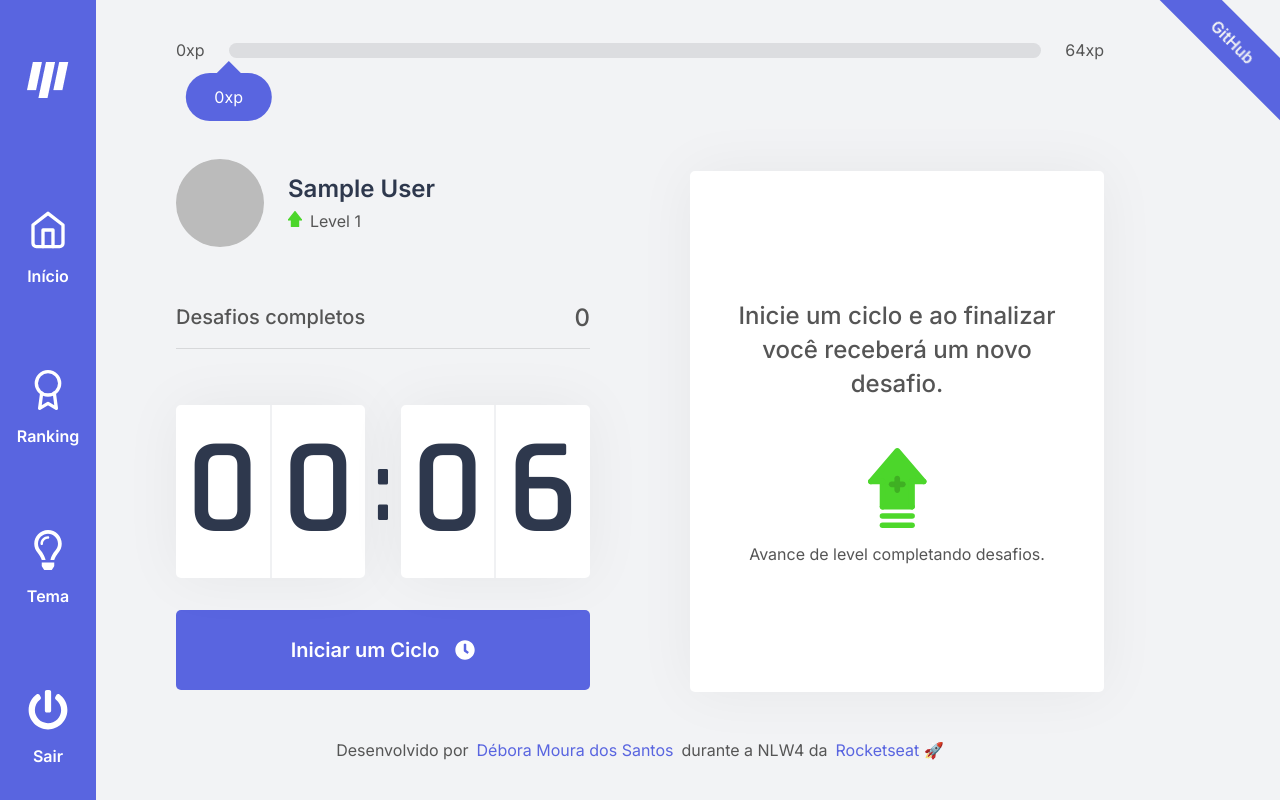
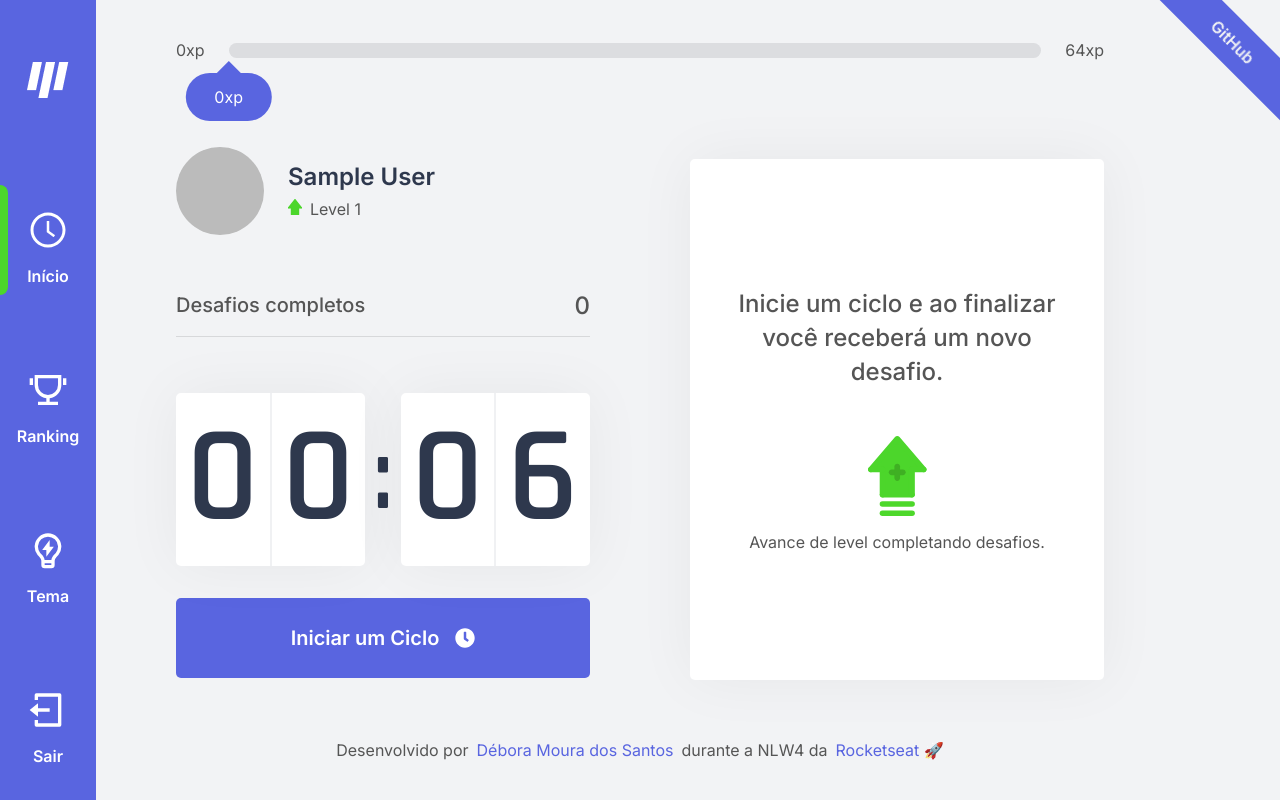
Before and after one commit to DeboraMSantos/moveit-next, a Next.js app: page / in a window 1280 px wide. Built offline with nearby package versions, Linux system fonts and the light colour scheme; no server answers; the database is empty; sample sign-in values are in the browser's storage.

Commit message:
finalizado

```diff
--- a/src/components/Sidebar.tsx
+++ b/src/components/Sidebar.tsx
@@ -3,13 +3,16 @@ import Link from 'next/link';
 import { useRouter } from 'next/router';
 import { signOut } from "next-auth/client";
 import { useContext } from 'react';
-import { FaGithub, FaPowerOff, FaRegLightbulb } from 'react-icons/fa';
-import { FiAward, FiHome } from 'react-icons/fi';
+import { FaGithub } from 'react-icons/fa';
+import { AiOutlineClockCircle } from 'react-icons/ai';
+import { RiLightbulbFlashLine, RiLightbulbLine, RiLogoutBoxLine, RiTrophyLine } from 'react-icons/ri';
+
 import { ThemeContext } from '../contexts/ThemeContext';
 import styles from '../styles/components/Sidebar.module.css';
 
 export function Sidebar() {
-  const { toggleTheme } = useContext(ThemeContext);
+  const router = useRouter();
+  const { theme, toggleTheme } = useContext(ThemeContext);
 
   function handleToggleTheme() {
     toggleTheme();
@@ -22,23 +25,33 @@ export function Sidebar() {
       <div className={styles.icon} title="Início" >
         <Link href="/">
           <div>
-            <FiHome />
+            {router.pathname === '/' &&
+              <div className={styles.flagSidebar}></div>}
+            <AiOutlineClockCircle />
             <p>Início</p>
           </div>
+
         </Link>
       </div>
       <div className={styles.icon} title="Ranking" >
         <Link href="/leaderboard">
           <div>
-            <FiAward />
+            {router.pathname === '/leaderboard' &&
+              <div className={styles.flagSidebar}></div>}
+            <RiTrophyLine />
             <p>Ranking</p>
+
+
           </div>
         </Link>
 
       </div>
-      <div className={styles.icon} title="Alterar Tema" >
+
+      <div className={styles.icon} title={theme === "light" ? "Alterar para tema escuro" : "Alterar para tema claro"}>
         <div onClick={handleToggleTheme} >
-          <FaRegLightbulb />
+          {theme === "light" ? (
+            <RiLightbulbFlashLine />
+          ) : (<RiLightbulbLine />)}
           <p>Tema</p>
         </div>
       </div>
@@ -55,10 +68,10 @@ export function Sidebar() {
       </div>
       <div className={styles.icon} title="Fazer Logoff" >
         <div>
-          <FaPowerOff onClick={() => signOut()} />
+          <RiLogoutBoxLine onClick={() => signOut()} />
           <p>Sair</p>
         </div>
       </div>
-    </aside>
+    </aside >
   )
 }
--- a/src/contexts/ProfileContext.tsx
+++ b/src/contexts/ProfileContext.tsx
@@ -1,5 +1,4 @@
-import { createContext, useEffect, useState } from "react";
-import Cookies from "js-cookie";
+import { createContext } from "react";
 
 interface ProfileContextData {
   avatarUrl: string;
@@ -14,12 +13,6 @@ export function ProfileProvider({ children, ...userData }) {
   const avatarUrl = userData.avatarUrl;
   const email = userData.email;
 
-  useEffect(() => {
-    Cookies.set("cookieAvatarUrl", avatarUrl);
-    Cookies.set("cookieName", name);
-    Cookies.set("cookieEmail", email);
-  }, []);
-
   return (
     <ProfileContext.Provider value={{ name, avatarUrl, email }}>
       {children}
--- a/src/pages/index.tsx
+++ b/src/pages/index.tsx
@@ -84,16 +84,27 @@ export default function Home(props: HomeProps) {
   );
 }
 
-//export const getServerSideProps: GetServerSideProps = async (ctx) => {
+export const getServerSideProps: GetServerSideProps = async (ctx) => {
 
-  // console.log("ctex", ctx);
-  // const email = 'debyiinha@gmail.com';
-  // const { data } = await api.get(`/api/user/${email}`);
+  const email = 'debyiinha@gmail.com';
 
+  await api.get(`/api/user/${email}`)
+    .then((response) => {
+      console.log("response?.data?.user", Date.now());
+      return {
+        props: {
+          user: response?.data?.user ? response.data.user : null
+        },
+      };
+    })
+    .catch((e) => {
+      console.log('Erro ao buscar dados do user', e)
+    })
 
-  // return {
-  //   props: {
-  //     user: data.users ? data.users : null
-  //   },
-  // };
-//}
+  return {
+    props: {
+      user: null
+    }
+  }
+
+}
--- a/src/pages/leaderboard.tsx
+++ b/src/pages/leaderboard.tsx
@@ -44,7 +44,7 @@ export default function Leaderboard(props: LeaderboardProps) {
             </div>
             <div>
               {props?.user?.map((user, i) => (
-                <LeaderboardCard position={i} user={user} />
+                <LeaderboardCard key={i} position={i} user={user} />
               ))}
             </div>
             <br />
@@ -60,7 +60,6 @@ export default function Leaderboard(props: LeaderboardProps) {
 
 export const getServerSideProps: GetServerSideProps = async () => {
   const { data } = await api.get('/api/user');
-
   return {
     props: {
       user: data.users ? data.users : null
--- a/src/styles/components/Footer.module.css
+++ b/src/styles/components/Footer.module.css
@@ -2,6 +2,9 @@
   display: flex;
   align-items: center;
   justify-content: center;
+}
+.container footer {
+  margin-top: 1.5rem;
 }
 .container footer a {
   color: var(--blue);
@@ -10,5 +13,7 @@
 @media (max-width: 1100px) {
   .container footer {
     font-size: 0.9rem;
+    margin-top: 3.5rem;
+    margin-bottom: 3.5rem;
   }
 }
--- a/src/styles/components/Sidebar.module.css
+++ b/src/styles/components/Sidebar.module.css
@@ -38,6 +38,15 @@
   font-weight: 600;
   cursor: pointer;
 }
+.flagSidebar {
+  background-color: var(--green);
+  height: 110px;
+  width: 8px;
+  left: 0;
+  position: absolute;
+  border-radius: 0 10px 10px 0;
+  z-index: 10;
+}
 .container div svg:hover,
 .container div svg:first-child {
   color: #fff;
@@ -74,6 +83,16 @@
     cursor: pointer;
     display: none;
   }
+  .flagSidebar {
+    background-color: var(--green);
+    left: unset;
+    height: 7px;
+    width: 70px;
+    bottom: 0;
+    position: absolute;
+    border-radius: 10px 10px 0 0;
+    z-index: 10;
+  }
 }
 
 @media (max-width: 700px) {
```
Also changed, not shown: src/contexts/ChallengesContext.tsx (+1 -18 lines).
